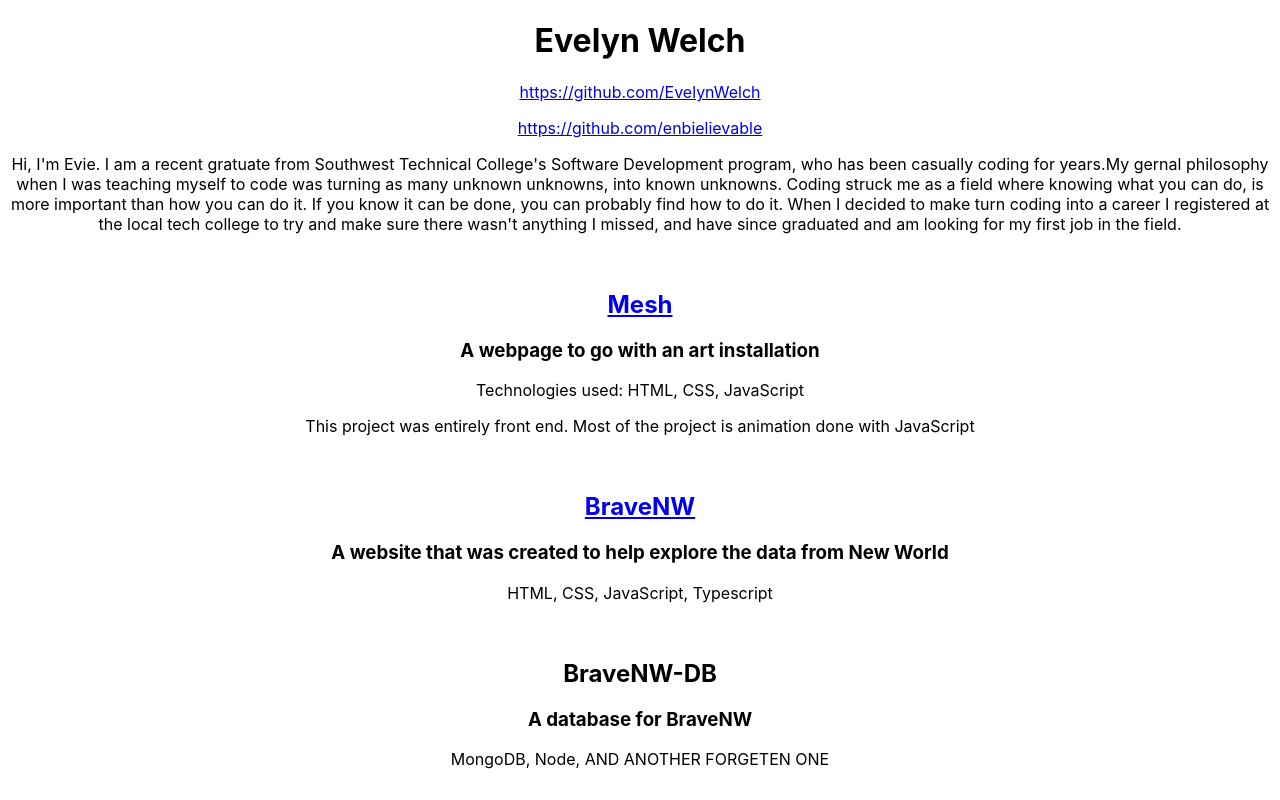
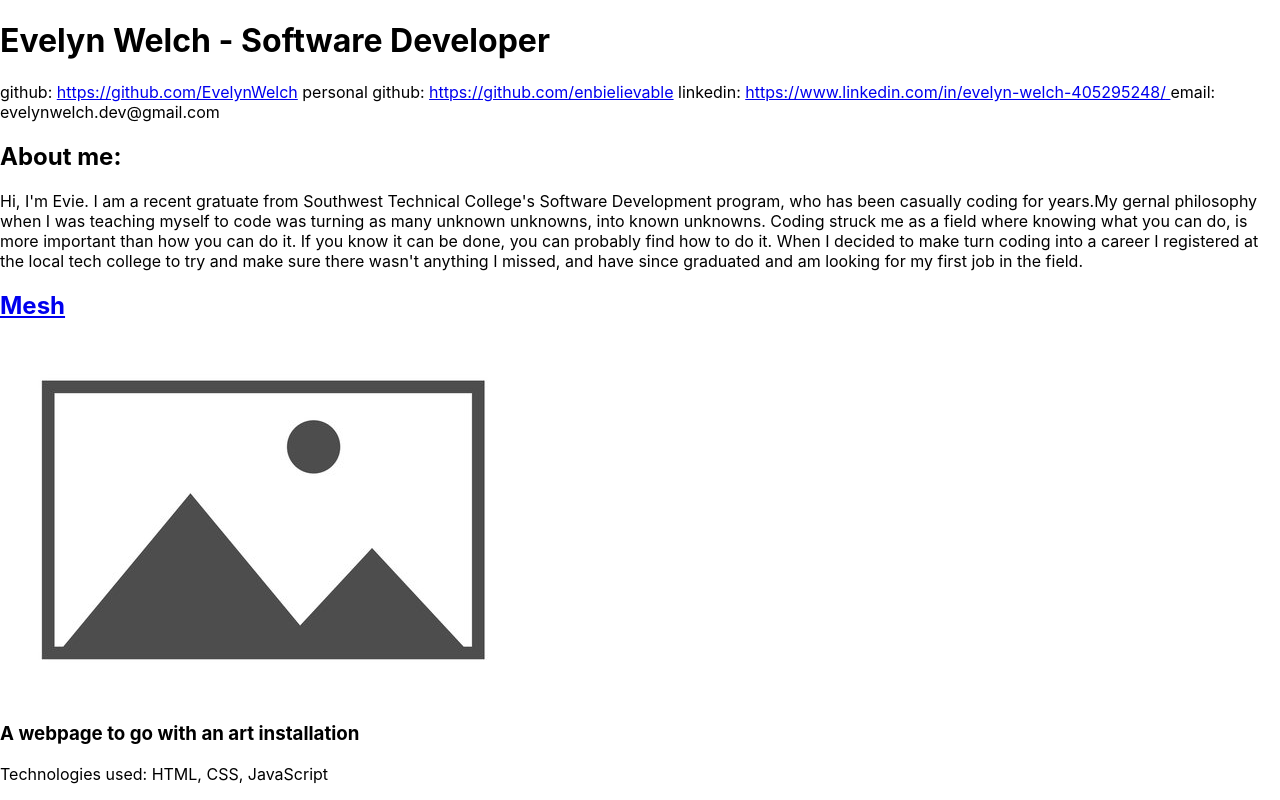
Before and after one commit to EvelynWelch/EvelynWelch.github.io, a React (Create React App) app: page / in a window 1280 px wide. Shown: the top 800 px of the page. Built offline with nearby package versions, Linux system fonts and the light colour scheme.

Commit message:
started styleing stuff, added placeholder images. Added a utilities.js for any random functions

```diff
--- a/src/App.css
+++ b/src/App.css
@@ -1,6 +1,16 @@
 .App {
-  text-align: center;
+  /* text-align: center; */
+  /* background-color: #282c34;
+  color: green; */
+
 }
+/* .App a:link {
+  color: rgba(169, 243, 197, 0.767);
+}
+
+.App a:visited {
+  color: rgba(76, 128, 106, 0.767);
+} */
 
 .App-logo {
   height: 40vmin;
@@ -38,6 +48,13 @@
 }
 
 
-.pageHeader {}
-.projectCard {}
-.aboutMe {}
+/* .pageHeader {} */
+.pageHeader span {
+    /* font-size: 0.75em; */
+}
+
+
+
+
+/* .projectCard {} */
+/* .aboutMe {} */
--- a/src/components/AboutMe.tsx
+++ b/src/components/AboutMe.tsx
@@ -9,6 +9,7 @@ function AboutMe(props: Props): JSX.Element {
     return (
     <div className="aboutMe">
         <article>
+            <h2>About me:</h2>
             <p>{props.aboutMe}</p>
         </article>
     </div>
--- a/src/components/PageHeader.tsx
+++ b/src/components/PageHeader.tsx
@@ -1,22 +1,23 @@
-import React from "react"
-
+// TODO; get link icons instead of displaying the full web address.
 interface Props {
-    title: string,
-    github: string,
+    title: string
+    github: string
     githubPersonal: string
+    jobTitle: string
+    linkedin: string
+    email: string
 }
 
 function PageHeader(props: Props): JSX.Element {
-    console.log("wtf")
     return (
         <div className="pageHeader">
             <header>
-                <h1>{props.title}</h1>
-                <p><a href={props.github}>{props.github}</a></p>
-                <p><a href={props.githubPersonal}>{props.githubPersonal}</a></p>
-
+                <h1>{props.title} - <span>{props.jobTitle}</span></h1>
+                <span>github: <a href={props.github}>{props.github}</a> </span>
+                <span>personal github: <a href={props.githubPersonal}>{props.githubPersonal}</a> </span>
+                <span>linkedin: <a href={props.linkedin}>{props.linkedin} </a></span>
+                <span>email:  {props.email} </span>
             </header>
-            {/* <h1>Work please</h1> */}
         </div>
     )
 }
--- a/src/components/ProjectCard.tsx
+++ b/src/components/ProjectCard.tsx
@@ -1,6 +1,4 @@
-import React from "react"
-
-// TODO: figure out typeing functional components.
+import { makeid } from "../utilities"
 
 interface Props {
     title: string
@@ -10,35 +8,33 @@ interface Props {
     thumbnailAlt: string
     about: string
     technologies: string
+    key?: string
+
 }
 
+// TODO: turn these into 2 collumns with the info on one side, and the img on the other
+// TODO: figure out how I want to display it on mobile.
+
 export function ProjectCard(props: Props): JSX.Element{
-    // const title = props.title
-    // const description = props.description
-    // const link = props.link
-    // const thumbnailSrc = props.thumbnailSrc
-    // const thumbnailAlt = props.thumbnailAlt
-    // const technologies = props.technologies
-    // const about = props.about
-
     return (
-        <div className="projectCard">
+        <div className="projectCard" key={props.key}>
             <article>
+                <h2><a href={props.link}>{props.title}</a></h2>
                 <img src={props.thumbnailSrc} alt={props.thumbnailAlt}/>
-                <h2><a href={props.link}>{props.title}</a></h2>
                 <h3>{props.description}</h3>
                 <p>{props.technologies}</p>
                 <p>{props.about}</p>
             </article>
         </div>
     )
+}
 
-}
+// TODO: make this assign each element a key and unique id.
 
 export function projectCardFactory(projects: Array<Props>): JSX.Element[] {
     let cards: Array<JSX.Element> = []
-    let id = 0
     projects.forEach(element => {
+        element.key = makeid(8)
         cards.push(ProjectCard(element))
     });
     return cards
--- a/src/portfolioData.json
+++ b/src/portfolioData.json
@@ -5,7 +5,7 @@
         "technologies": "Technologies used: HTML, CSS, JavaScript",
         "link": "https://github.com/enbielievable/mesh",
         "about": "This project was entirely front end. Most of the project is animation done with JavaScript",
-        "thumbnailSrc": "",
+        "thumbnailSrc": "placeholder_image.jpeg",
         "thumbnailAlt": ""
     },
     "projectBraveNW": {
@@ -13,18 +13,18 @@
         "description": "A website that was created to help explore the data from New World",
         "technologies": "HTML, CSS, JavaScript, Typescript",
         "link": "https://github.com/meissnereric/BraveNW",
-        "about": "",
-        "thumbnailSrc": "",
+        "about": "This webpage was originaly built to explore data that had been scraped from the game before it was released. After the game came out we started implementing a utility for organising the 50 vs 50 pvp even that is in the game.",
+        "thumbnailSrc": "placeholder_image.jpeg",
         "thumbnailAlt": ""
     },
     "projectBraveNWdb": {
         "title": "BraveNW-DB",
         "description": "A database for BraveNW",
         "technologies": "MongoDB, Node, AND ANOTHER FORGETEN ONE",
-        "projectLink": "https://github.com/enbielievable/BraveNW-DB",
-        "projectAbout": "After creating the data exploration part of BraveNW, we decided to expand the project to help with 'Wars' a 50 v 50 pvp event that happens in the game. Unfortunately before this was finished, me and the person I was working on this with lost interest, and stopped playing the game.",
-        "projectThumbnailSrc": "",
-        "projectThumbnailAlt": ""
+        "link": "https://github.com/enbielievable/BraveNW-DB",
+        "about": "After creating the data exploration part of BraveNW, we decided to expand the project to help with 'Wars' a 50 v 50 pvp event that happens in the game. Unfortunately before this was finished, me and the person I was working on this with lost interest, and stopped playing the game.",
+        "thumbnailSrc": "placeholder_image.jpeg",
+        "thumbnailAlt": ""
     },
     "projectStatMiner": {
         "title": "StatMiner",
@@ -32,7 +32,7 @@
         "technologies": "Python, Tesseract 5, openCV",
         "link": "https://github.com/EvelynWelch/CSCI_2906_Final_Project",
         "about": "A program that analyzes a video of someone playing Overwatch 2, looking for a scoreboard. If it detects a scoreboard has been displayed, it uses openCV and Tesseract to extract the data shown.",
-        "thumbnailSrc": "",
+        "thumbnailSrc": "placeholder_image.jpeg",
         "thumbnailAlt": ""
     },
     "aboutMe": {
@@ -40,7 +40,10 @@
     },
     "pageHeader": {
         "title": "Evelyn Welch",
+        "jobTitle": "Software Developer",
         "github": "https://github.com/EvelynWelch",
-        "githubPersonal": "https://github.com/enbielievable"
+        "githubPersonal": "https://github.com/enbielievable",
+        "linkedin": "https://www.linkedin.com/in/evelyn-welch-405295248/",
+        "email": "evelynwelch.dev@gmail.com"
     }
 }
--- /dev/null
+++ b/src/utilities.ts
@@ -0,0 +1,13 @@
+// Generate a unique id string
+export function makeid(length: number): string {
+    // TODO: figure out how high length needs to be to avoid collision.
+    let result = '';
+    const characters = 'ABCDEFGHIJKLMNOPQRSTUVWXYZabcdefghijklmnopqrstuvwxyz0123456789';
+    const charactersLength = characters.length;
+    let counter = 0;
+    while (counter < length) {
+      result += characters.charAt(Math.floor(Math.random() * charactersLength));
+      counter += 1;
+    }
+    return result;
+}
```
Also changed, not shown: public/placeholder_image.jpeg (added).
